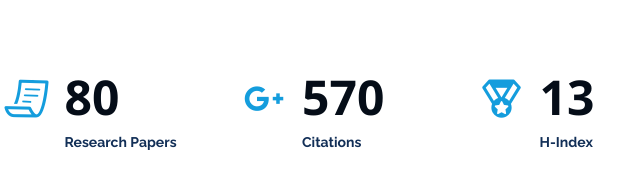
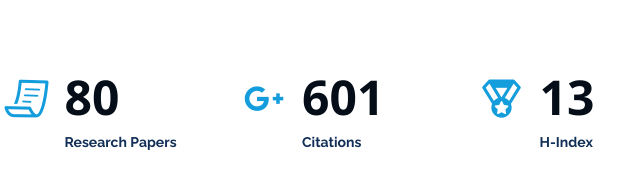
Before and after one commit to amirhessam88/amirhessam.com, a plain HTML site: page index.html in a window 1280 px wide. Shown: the part 1611-1795 px from the top of the page, 578-1218 px from the left. Drawn offline with nearby package versions, Linux system fonts and the light colour scheme.

Commit message:
Update citations ...

```diff
--- a/index.html
+++ b/index.html
@@ -250,7 +250,7 @@
             data-aos="fade-up" data-aos-delay="200">
             <div class="count-box">
               <i class="icofont-google-plus"></i>
-              <span data-toggle="counter-up">570</span>
+              <span data-toggle="counter-up">601</span>
               <p><strong>Citations</strong></p>
             </div>
           </div>
```
